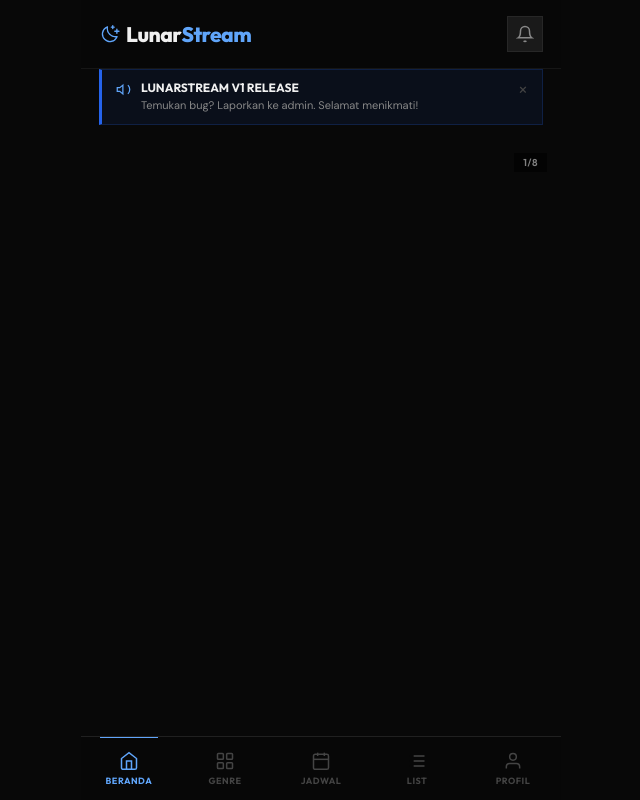
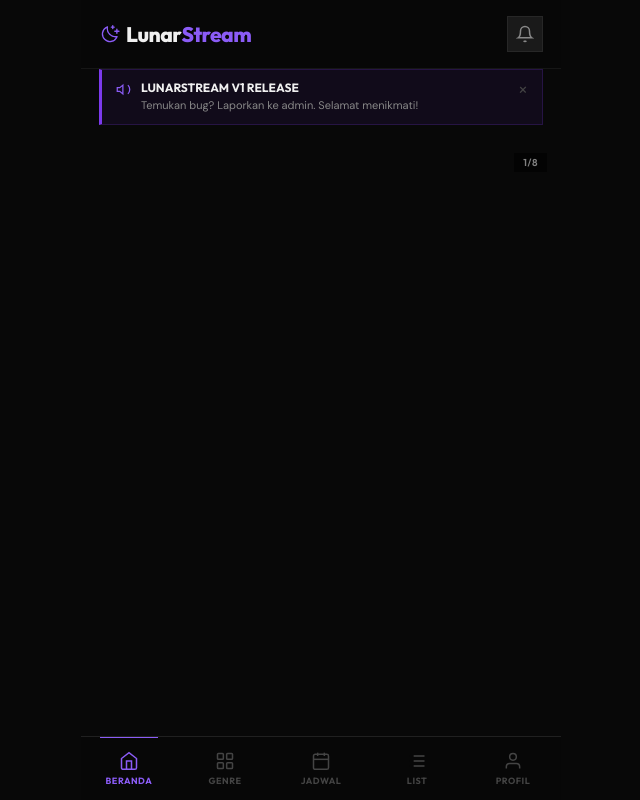
Before and after one commit to hiuraaaaa/lumina-animek, a website: page public/index.html in a window 1280 px wide. Shown: the top 800 px of the page, without its empty margins (319-959 px from the left). Drawn offline with Linux system fonts and the light colour scheme; no server answers.

Commit message:
Update main.css

```diff
--- a/css/main.css
+++ b/css/main.css
@@ -5,9 +5,9 @@
   --bg2:      #111111;
   --bg3:      #1a1a1a;
   --bg4:      #222222;
-  --accent:   #2563eb;
-  --accent2:  #60a5fa;
-  --accent3:  #1d4ed8;
+  --accent:   #7c3aed;
+  --accent2:  #8b5cf6;
+  --accent3:  #6d28d9;
   --red:      #ef4444;
   --text:     #f0f0f0;
   --text2:    #888888;
@@ -15,7 +15,7 @@
   --border:   rgba(255,255,255,0.06);
   --border2:  rgba(255,255,255,0.1);
   --bottom-nav: 64px;
-  --glow: 0 0 40px rgba(37,99,235,0.15);
+  --glow: 0 0 40px rgba(124,58,237,0.15);
 }
 
 *, *::before, *::after { box-sizing: border-box; margin: 0; padding: 0; }
@@ -85,6 +85,7 @@ button { cursor: pointer; border: none; background: none; font-family: inherit;
   position: relative;
   overflow: hidden;
   margin-bottom: 24px;
+  min-height: calc(100vw * 9 / 16); max-height: 270px;
 }
 .hero-slides {
   display: flex;
@@ -174,8 +175,8 @@ button { cursor: pointer; border: none; background: none; font-family: inherit;
 /* ── ANNOUNCEMENT ── */
 .announcement {
   margin: 0 18px 16px;
-  background: rgba(37,99,235,0.08);
-  border: 1px solid rgba(37,99,235,0.2);
+  background: rgba(124,58,237,0.08);
+  border: 1px solid rgba(124,58,237,0.2);
   border-radius: 0;
   border-left: 3px solid var(--accent);
   padding: 10px 14px;
@@ -284,9 +285,7 @@ button { cursor: pointer; border: none; background: none; font-family: inherit;
   border-color: var(--accent);
   color: white;
 }
-.chip:active {
-  background: var(--bg4);
-}
+.chip:active { background: var(--bg4); }
 
 /* ── ANIME GRID ── */
 .anime-grid {
@@ -484,9 +483,7 @@ button { cursor: pointer; border: none; background: none; font-family: inherit;
   background: transparent;
   transition: background 0.2s;
 }
-.nav-item.active::after {
-  background: var(--accent2);
-}
+.nav-item.active::after { background: var(--accent2); }
 .nav-item svg { width: 20px; height: 20px; stroke-width: 1.8; }
 .nav-item span { font-family: 'Outfit', sans-serif; font-size: 9px; font-weight: 700; letter-spacing: 0.5px; text-transform: uppercase; }
 .nav-item.active { color: var(--accent2); }
```
